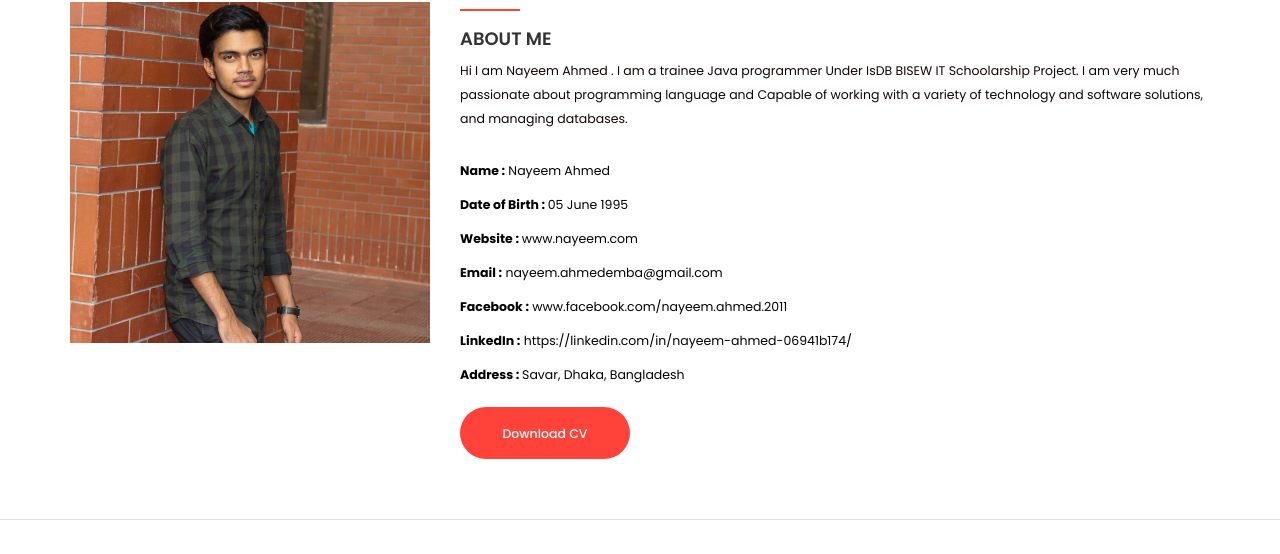
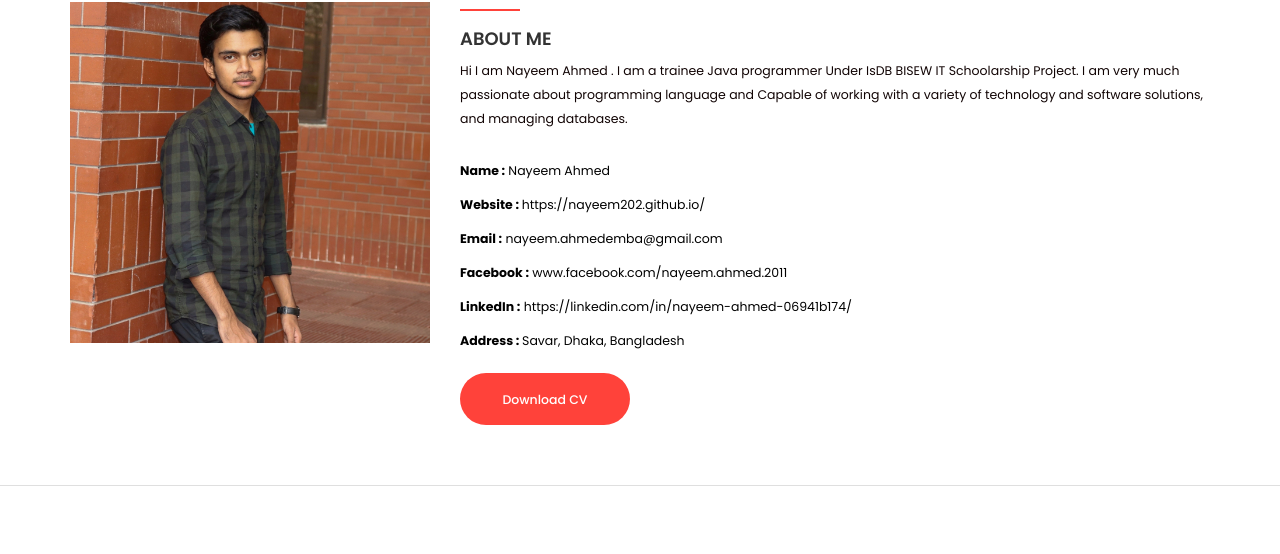
Before and after one commit to nayeem202/nayeem202.github.io, a plain HTML site: page index.html in a window 1280 px wide. Shown: the part 881-1435 px from the top of the page. Drawn offline with Linux system fonts and the light colour scheme.

Commit message:
Update index.html

```diff
--- a/index.html
+++ b/index.html
@@ -149,9 +149,8 @@
                                 <p> Hi I am Nayeem Ahmed . I am a trainee Java programmer Under IsDB BISEW IT Schoolarship Project. I am very much passionate about programming language and Capable of working with a variety of technology and software solutions, and managing databases.
                                 </p> <br />
                             <ul class="col-md-12 giggs-list">
-                                <li><span><b>Name :</b> Nayeem Ahmed</span></li>
-                                <li><span><b> Date of Birth : </b> 05 June 1995 </span></li>
-                                <li><span><b> Website : </b> www.nayeem.com </span></li>
+				    <li><span><b>Name :</b> Nayeem Ahmed</span></li>
+                                <li><span><b> Website : </b> https://nayeem202.github.io/ </span></li>
                                 <li><span><b> Email :</b> nayeem.ahmedemba@gmail.com </span></li>
                                 <li><span><b>Facebook :</b> www.facebook.com/nayeem.ahmed.2011</span></li>
 				<li><span><b> LinkedIn :</b> https://linkedin.com/in/nayeem-ahmed-06941b174/</span>
```
